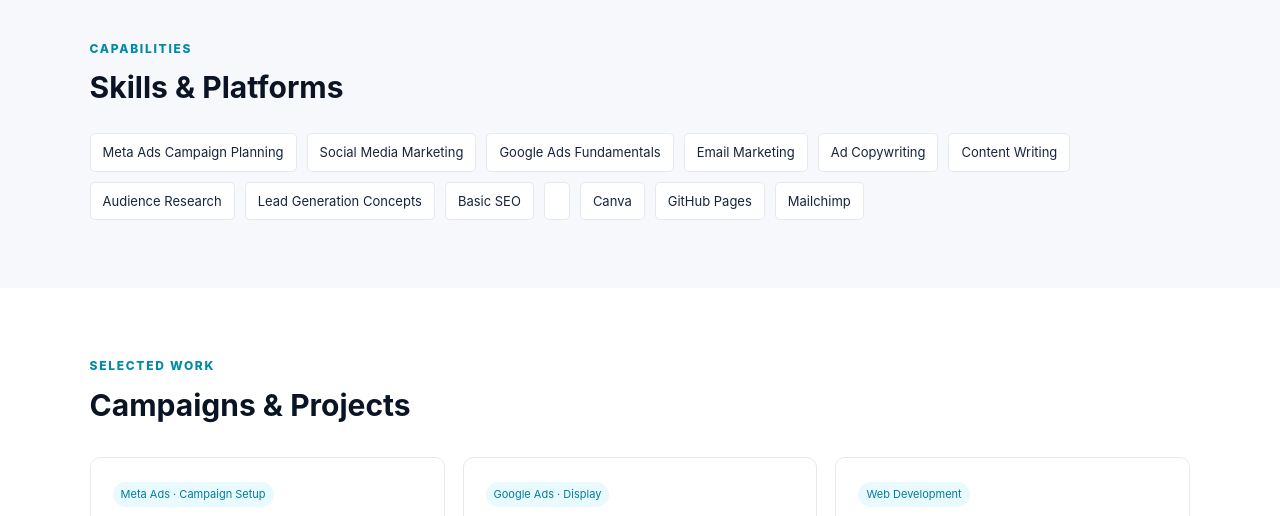
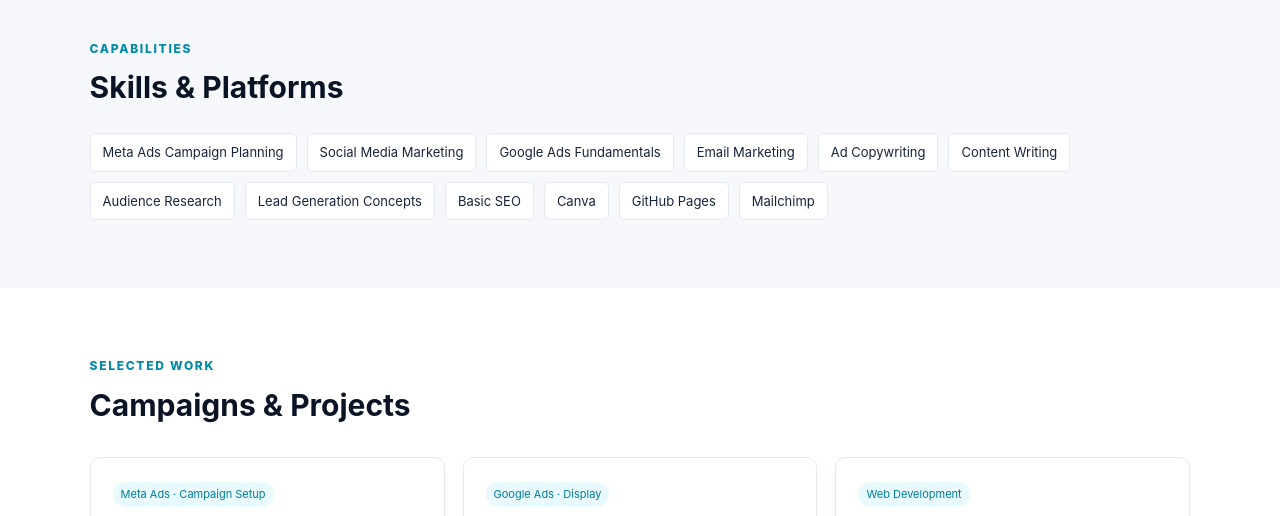
Before and after one commit to gouravkapoor4472-boop/Gourav-s-Portfolio, a plain HTML site: page index.html in a window 1280 px wide. Shown: the part 880-1396 px from the top of the page. Drawn offline with Linux system fonts and the light colour scheme.

Commit message:
Fix HTML encoding issues in index.html

```diff
--- a/index.html
+++ b/index.html
@@ -38,7 +38,7 @@ footer{padding:20px 7vw;color:#78869a;font-size:12px;border-top:1px solid var(--
 </section>
 <section id="skills" class="soft">
 <div class="section-label">Capabilities</div><h2>Skills & Platforms</h2>
-<div class="skills"><span>Meta Ads Campaign Planning</span><span>Social Media Marketing</span><span>Google Ads Fundamentals</span><span>Email Marketing</span><span>Ad Copywriting</span><span>Content Writing</span><span>Audience Research</span><span>Lead Generation Concepts</span><span>Basic SEO</span><span></span><span>Canva</span><span>GitHub Pages</span><span>Mailchimp</span></div>
+<div class="skills"><span>Meta Ads Campaign Planning</span><span>Social Media Marketing</span><span>Google Ads Fundamentals</span><span>Email Marketing</span><span>Ad Copywriting</span><span>Content Writing</span><span>Audience Research</span><span>Lead Generation Concepts</span><span>Basic SEO</span><span>Canva</span><span>GitHub Pages</span><span>Mailchimp</span></div>
 </section>
 <section id="projects">
 <div class="section-label">Selected Work</div><h2>Campaigns & Projects</h2>
```
